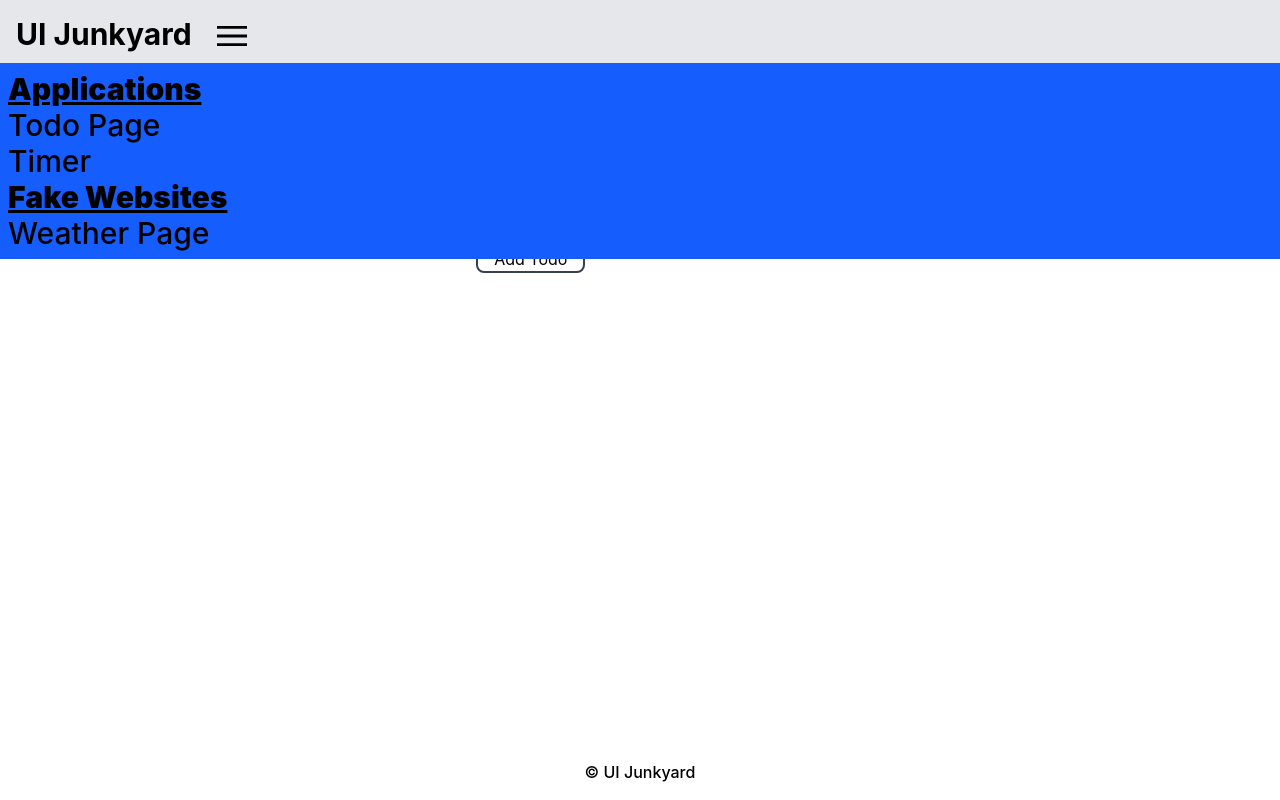
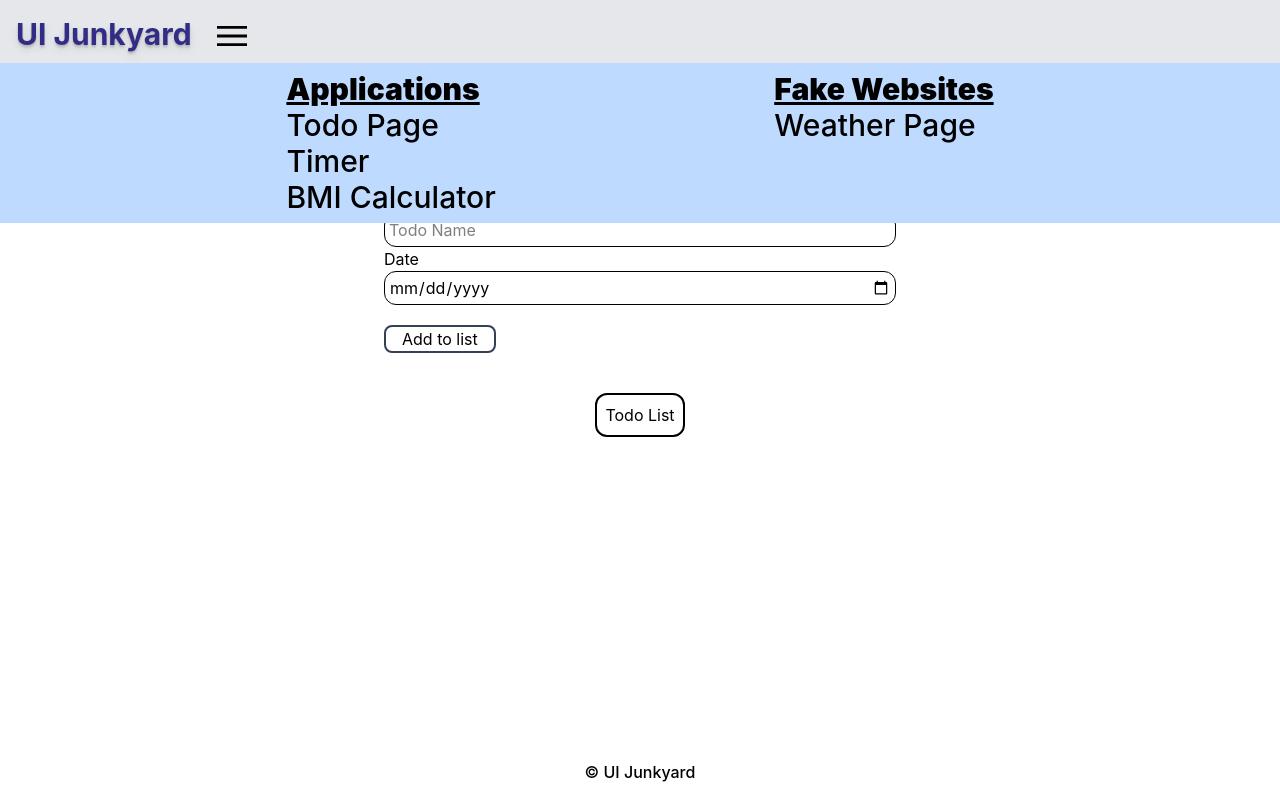
Before and after one commit to Appsar/UI-Junkyard, a React (Vite) app: page /app/todo in a window 1280 px wide. Both pictures are taken after a click on the button 231 px from the left and 36 px from the top of the page. Built offline with nearby package versions, Linux system fonts and the light colour scheme.

Commit message:
small details

```diff
--- a/src/Routes.tsx
+++ b/src/Routes.tsx
@@ -4,6 +4,7 @@ import TodoPage from "./pages/TodoPage";
 import HomePage from "./pages/HomePage";
 import WeatherPage from "./pages/WeatherPage";
 import TimerPage from "./pages/TimerPage";
+import BMICalculator from "./pages/BMIPage";
 
 export default function MainPage() {
   return (
@@ -12,6 +13,7 @@ export default function MainPage() {
       <Route path="/app/todo" element={<TodoPage />} />
       <Route path="/fakeweb/weather" element={<WeatherPage />} />
       <Route path="/app/timer" element={<TimerPage />} />
+      <Route path="/app/bmi" element={<BMICalculator />} />
     </Routes>
   );
 }
--- a/src/components/Navbar.tsx
+++ b/src/components/Navbar.tsx
@@ -7,7 +7,10 @@ const linkClass = ({ isActive }: { isActive: boolean }) =>
 export default function Navbar() {
   return (
     <nav className="flex gap-5 font-bold text-3xl p-4 bg-gray-200 border-b-2 border-b-gray-300">
-      <NavLink to="/" className={linkClass}>
+      <NavLink
+        to="/"
+        className={`${linkClass} text-indigo-900 font-bold text-shadow-lg hover:text-indigo-950 hover:scale-105 transition-transform duration-200`}
+      >
         UI Junkyard
       </NavLink>
       <NavbarDropdown />
@@ -19,7 +22,10 @@ function NavbarDropdown() {
   const [isOpen, setIsOpen] = useState(false);
   return (
     <div>
-      <button onClick={() => setIsOpen(!isOpen)}>
+      <button
+        className="transition-transform duration-200 hover:scale-105"
+        onClick={() => setIsOpen(!isOpen)}
+      >
         <svg
           xmlns="http://www.w3.org/2000/svg"
           height="40px"
@@ -32,7 +38,9 @@ function NavbarDropdown() {
       </button>
       <div
         className={
-          isOpen ? "absolute w-full left-0 p-2 bg-blue-600 z-10" : "hidden"
+          isOpen
+            ? "flex justify-evenly absolute w-full left-0 p-2 bg-blue-200 z-10"
+            : "hidden"
         }
       >
         <ul>
@@ -42,6 +50,9 @@ function NavbarDropdown() {
           </li>
           <li className="font-medium">
             <NavLink to="/app/timer">Timer</NavLink>
+          </li>
+          <li className="font-medium">
+            <NavLink to="/app/bmi">BMI Calculator</NavLink>
           </li>
         </ul>
         <ul>
--- a/src/components/Todos.tsx
+++ b/src/components/Todos.tsx
@@ -15,26 +15,30 @@ export default function Todos() {
   const [date, setDate] = useState<string>("");
 
   return (
-    <div className="flex justify-center">
-      <div className="flex flex-col justify-center">
-        Add a Todo Here
+    <div className="flex flex-col justify-center items-center">
+      <h1 className="mt-6 mb-5 text-4xl font-bold text-green-800">
+        Welcome to the Todo Page!
+      </h1>
+
+      <div className="flex flex-col w-[40%] justify-center">
+        Add a Todo Here!
         {error && <p className="text-red-600 text-xl">{error}</p>}
-        <label htmlFor="todoName">Todo Name</label>
+        <label htmlFor="todoName">Name</label>
         <input
           name="todoName"
           value={input}
           onChange={(e) => setInput(e.target.value)}
           placeholder="Todo Name"
-          className="border"
+          className="border rounded-xl p-1"
         />
-        <label htmlFor="todoDate">Todo Date</label>
+        <label htmlFor="todoDate">Date</label>
         <input
           name="todoDate"
           value={date}
           onChange={(e) => setDate(e.target.value)}
           type="date"
           placeholder="Todo Date"
-          className="border"
+          className="border rounded-xl p-1"
         />
         <button
           onClick={() => {
@@ -52,17 +56,18 @@ export default function Todos() {
             setInput("");
             setError("");
           }}
-          className="rounded-lg w-fit border-2 border-gray-700 px-4"
+          className="mt-5 rounded-lg w-fit border-2 border-gray-700 px-4"
         >
-          Add Todo
+          Add to list
         </button>
       </div>
-      <ul>
-        Todos List
+      <ul className="flex flex-col p-2 mt-10 border-2 rounded-xl  ">
+        Todo List
         {todos.map((t) => (
           <li key={t.id} className={t.done ? "line-through" : ""}>
-            {t.name + " " + t.date}
+            {t.name + "  " + t.date}
             <button
+              className="ml-4"
               onClick={() =>
                 setTodos(
                   todos.map((d) =>
@@ -74,9 +79,10 @@ export default function Todos() {
               Mark as done
             </button>
             <button
+              className="ml-4"
               onClick={() => setTodos(todos.filter((f) => f.id !== t.id))}
             >
-              Remove todo
+              ❌
             </button>
           </li>
         ))}
--- /dev/null
+++ b/src/pages/BmiPage.tsx
@@ -0,0 +1,12 @@
+import Footer from "../components/Footer";
+import Navbar from "../components/Navbar";
+
+export default function BMICalculator() {
+  return (
+    <div>
+      <Navbar></Navbar>
+      <main>BMI Calculator</main>
+      <Footer></Footer>
+    </div>
+  );
+}
--- a/src/pages/TodoPage.tsx
+++ b/src/pages/TodoPage.tsx
@@ -6,9 +6,7 @@ export default function TodoPage() {
   return (
     <div>
       <Navbar />
-      <h1 className="flex justify-center text-4xl font-bold text-green-800">
-        Welcome to the Todo Page!
-      </h1>
+
       <Todos />
       <Footer />
     </div>
```
